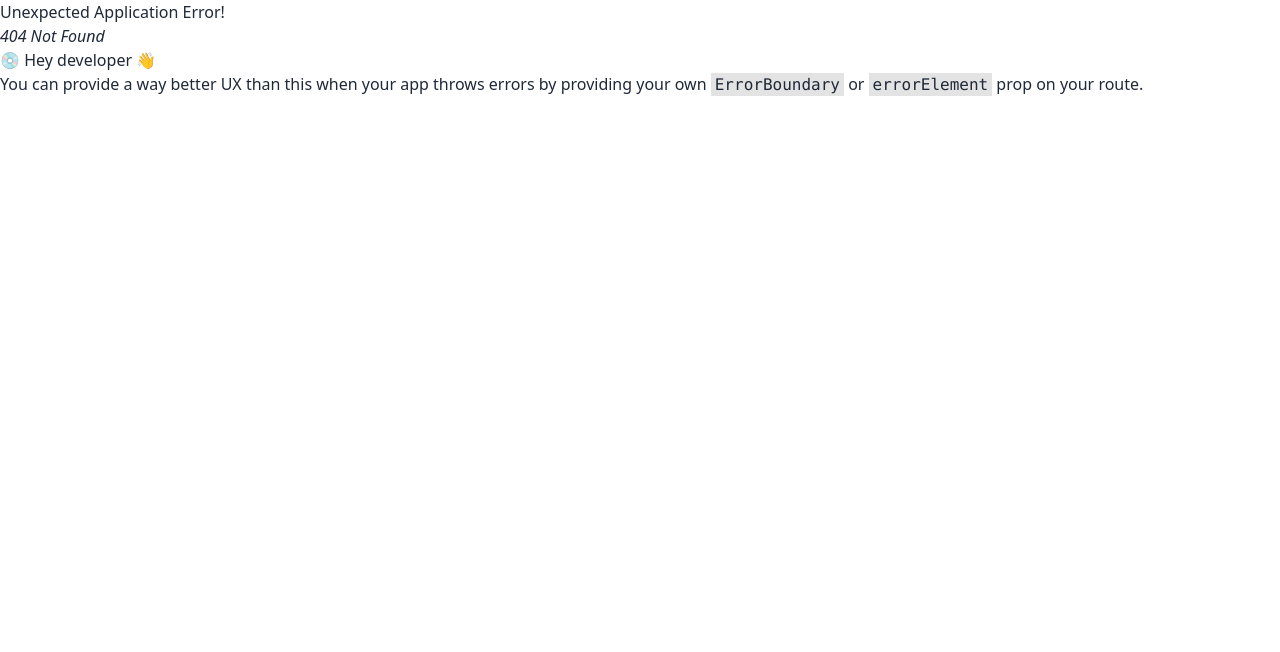
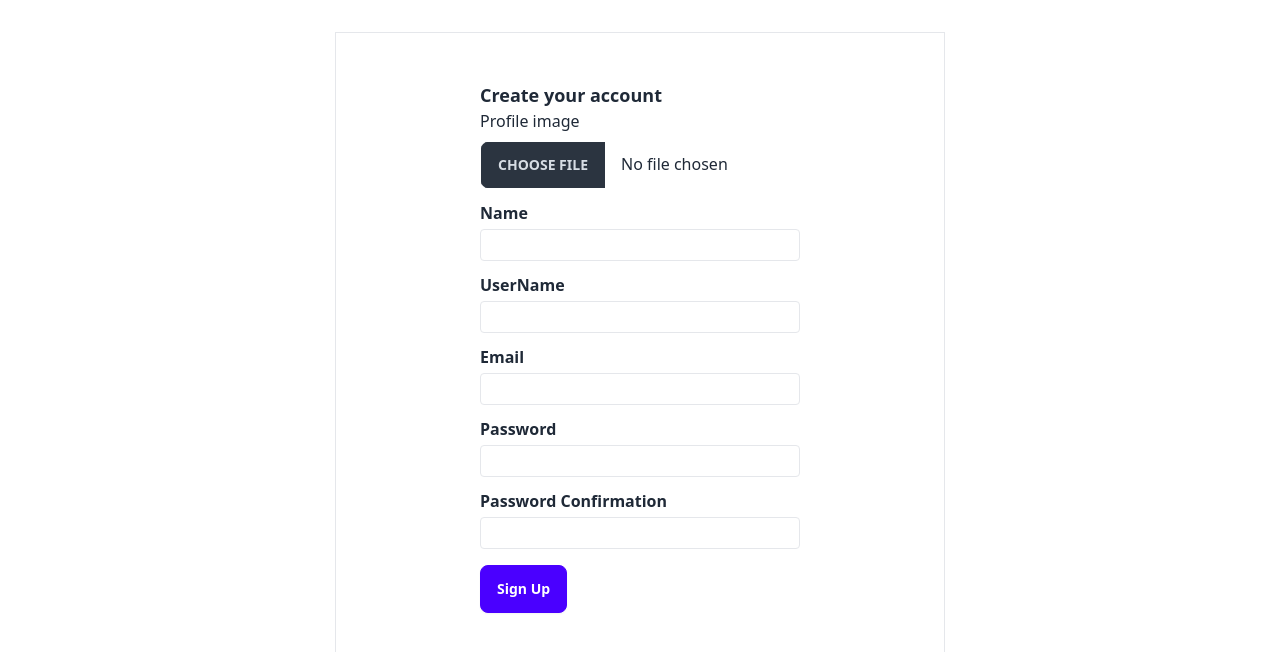
Before and after one commit to Alejandrojunio29/final-project-react, a React (Vite) app: page /newUser in a window 1280 px wide. Before the commit this address had no page. Shown: the top 652 px of the page. Built offline with nearby package versions, Linux system fonts and the light colour scheme.

Commit message:
added the page newUser

```diff
--- /dev/null
+++ b/src/components/NewUserComponents/InputNewUser.jsx
@@ -0,0 +1,15 @@
+export default function InputNewUser(props) {
+  return (
+    <>
+      <div className="flex flex-col pt-3">
+        <h2 className="text-base font-semibold pb-1">{props.infToAsk}</h2>
+        <input
+          type={props.typeOfInput}
+          name=""
+          id=""
+          className="w-full border rounded input-sm"
+        />
+      </div>
+    </>
+  );
+}
--- a/src/main.jsx
+++ b/src/main.jsx
@@ -7,11 +7,13 @@ import { RouterProvider, createBrowserRouter } from "react-router-dom";
 import Home from "./pages/Home.jsx";
 import PostDetail from "./pages/PostDetail.jsx";
 import Login from "./pages/Login.jsx";
+import NewUser from "./pages/NewUser.jsx";
 
 const router = createBrowserRouter([
   { path: "/", element: <Home /> },
   { path: "/postDetail", element: <PostDetail /> },
   { path: "/login", element: <Login /> },
+  { path: "/newUser", element: <NewUser /> },
 ]);
 
 ReactDOM.createRoot(document.getElementById("root")).render(
--- a/src/pages/Login.jsx
+++ b/src/pages/Login.jsx
@@ -86,7 +86,6 @@ export default function Login() {
             <h3 className="flex text-sm py-4">
               By signing in, you are agreeing to our
               <h3 className="flex text-indigo-500 cursor-pointer justify-center">
-                {" "}
                 privacy policy, terms of use and code of conduct.
               </h3>
             </h3>
--- /dev/null
+++ b/src/pages/NewUser.jsx
@@ -0,0 +1,33 @@
+import InputNewUser from "../components/NewUserComponents/InputNewUser";
+
+export default function NewUser() {
+  return (
+    <>
+      <section className="container mx-auto flex  justify-center pt-8 ">
+        <div className="flex flex-col  border  px-36 py-12 ">
+          <h1 className="flex text-lg font-bold"> Create your account</h1>
+          <div className="flex flex-col ">
+            <h2>Profile image</h2>
+            <div className="pt-2">
+              <input type="file" className="file-input  max-w-xs" />
+            </div>
+          </div>
+
+          <InputNewUser infToAsk="Name" typeOfInput="text" />
+          <InputNewUser infToAsk="UserName" typeOfInput="text" />
+          <InputNewUser infToAsk="Email" typeOfInput="text" />
+          <InputNewUser infToAsk="Password" typeOfInput="Password" />
+          <InputNewUser
+            infToAsk="Password Confirmation"
+            typeOfInput="Password"
+          />
+          <div className="pt-4">
+            <button className="btn btn-primary text-md text-white">
+              Sign Up
+            </button>
+          </div>
+        </div>
+      </section>
+    </>
+  );
+}
```
